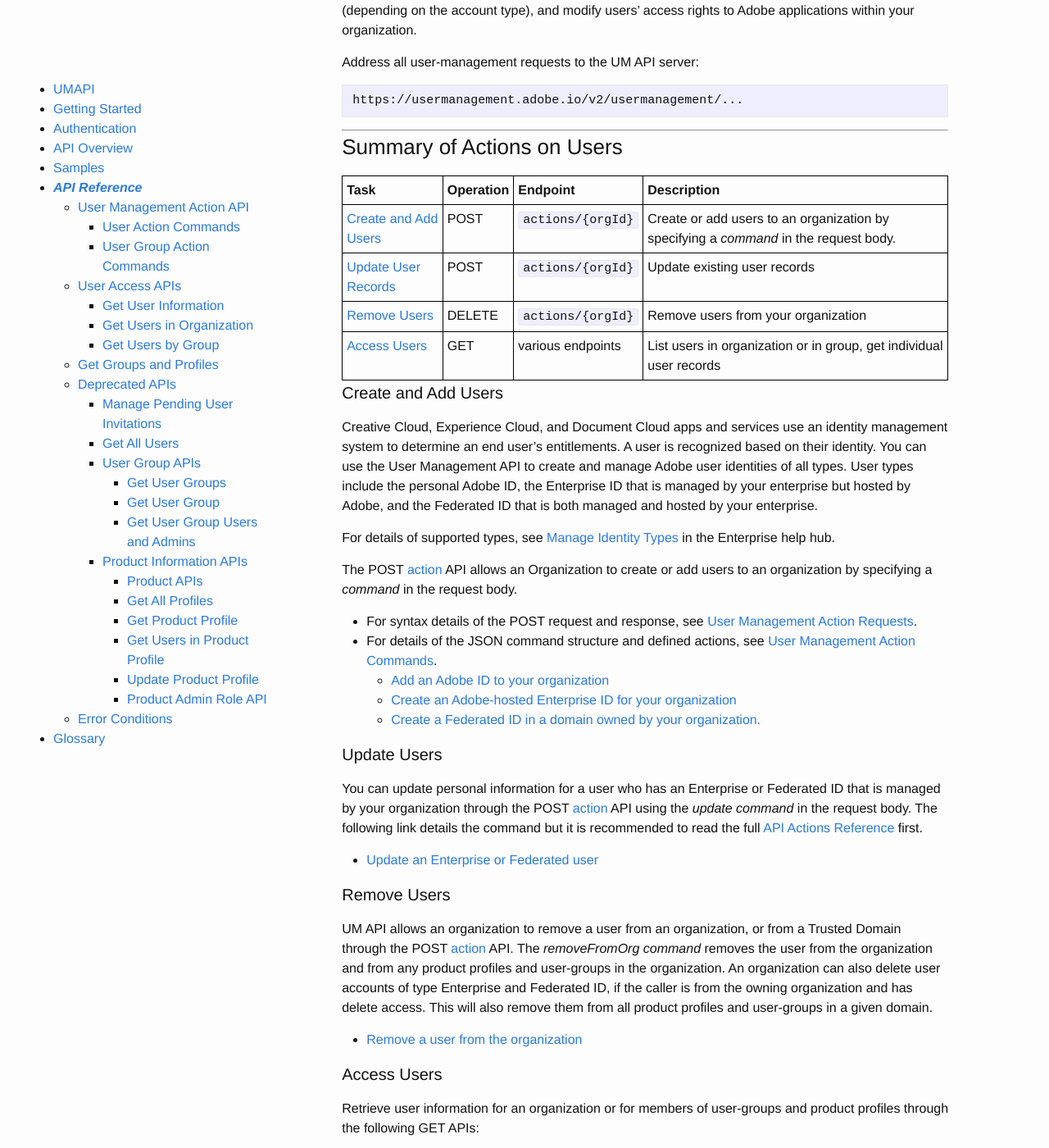
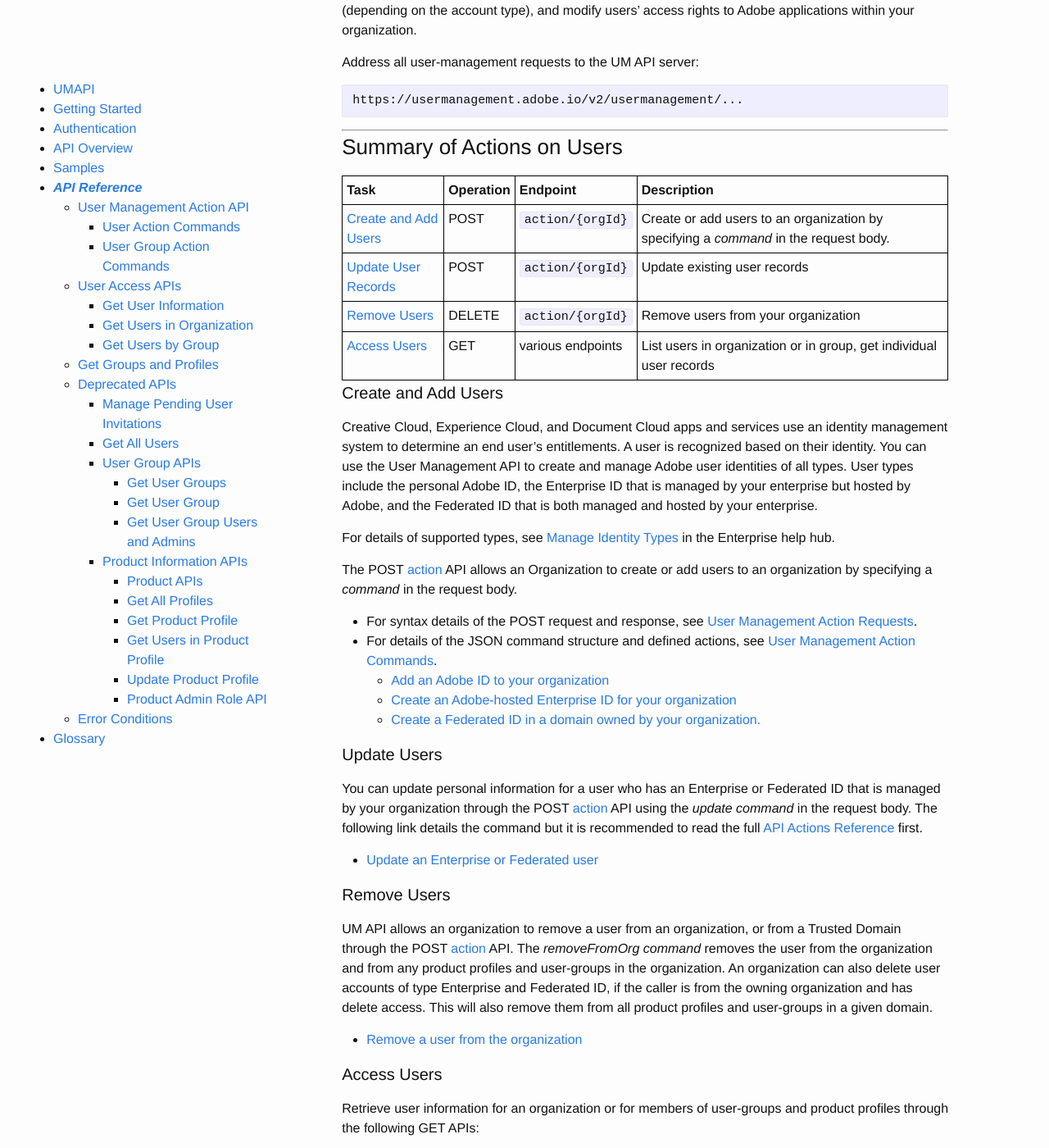
Before and after one commit to adobe-apiplatform/umapi-documentation, a Jekyll site: the page built from docs/en/RefOverview.md, in a window 1280 px wide and 1400 px high, scrolled down 911 px. Shown: the whole window at 82% size. Built offline with Jekyll 4.4.1, drawn with Linux system fonts in a browser that asks for light colours; some of the changed text lies outside the part shown.

Commit message:
fix action endpoint

```diff
--- a/docs/en/RefOverview.md
+++ b/docs/en/RefOverview.md
@@ -41,9 +41,9 @@
 
 | Task | Operation | Endpoint | Description |
 | :--- | :--- | :---| :---------- |
-| [Create and Add Users](#add) | POST | `actions/{orgId}`  | Create or add users to an organization by specifying a _command_ in the request body.  |
-| [Update User Records](#update) | POST | `actions/{orgId}`  | Update existing user records  |
-| [Remove Users](#remove) |  DELETE | `actions/{orgId}`  | Remove users from your organization |
+| [Create and Add Users](#add) | POST | `action/{orgId}`  | Create or add users to an organization by specifying a _command_ in the request body.  |
+| [Update User Records](#update) | POST | `action/{orgId}`  | Update existing user records  |
+| [Remove Users](#remove) |  DELETE | `action/{orgId}`  | Remove users from your organization |
 | [Access Users](#users) | GET | various endpoints | List users in organization or in group, get individual user records  |
 {:.bordertablestyle}
 
@@ -84,7 +84,7 @@
 | Task | Operation | Endpoint | Description |
 | :--- | :--- | :---| :---------- |
 | [Access User Groups](#usergroups_access)| GET | `users/{orgId}/usergroups` | Get information about user groups |
-| [Manage User Groups](#usergroups) | POST | `actions/{orgId}`  | Manage group membership by performing actions on a _usergroup_ in the _commands_ structure.  |
+| [Manage User Groups](#usergroups) | POST | `action/{orgId}`  | Manage group membership by performing actions on a _usergroup_ in the _commands_ structure.  |
 {:.bordertablestyle}
 
 ### <a name="usergroups_access" class="api-ref-subtitle"> Access User Groups
@@ -108,9 +108,9 @@
 
 | Task | Operation | Endpoint | Description |
 | :--- | :--- | :---| :---------- |
-| [Provision Users](#provision) | POST | `actions/{orgId}`  | Manage group memberships to control user access to products |
+| [Provision Users](#provision) | POST | `action/{orgId}`  | Manage group memberships to control user access to products |
 | [Access Products and Product Profiles](api/product.md) | GET | `{orgId}/products`  | List products  |
-| [Manage Product Admin Rights](#admin) | POST | `actions/{orgId}`  | Manage permissions by setting user roles  |
+| [Manage Product Admin Rights](#admin) | POST | `action/{orgId}`  | Manage permissions by setting user roles  |
 {:.bordertablestyle}
 
 ### <a name="provision" class="api-ref-subtitle">Provision Users</a>
```
